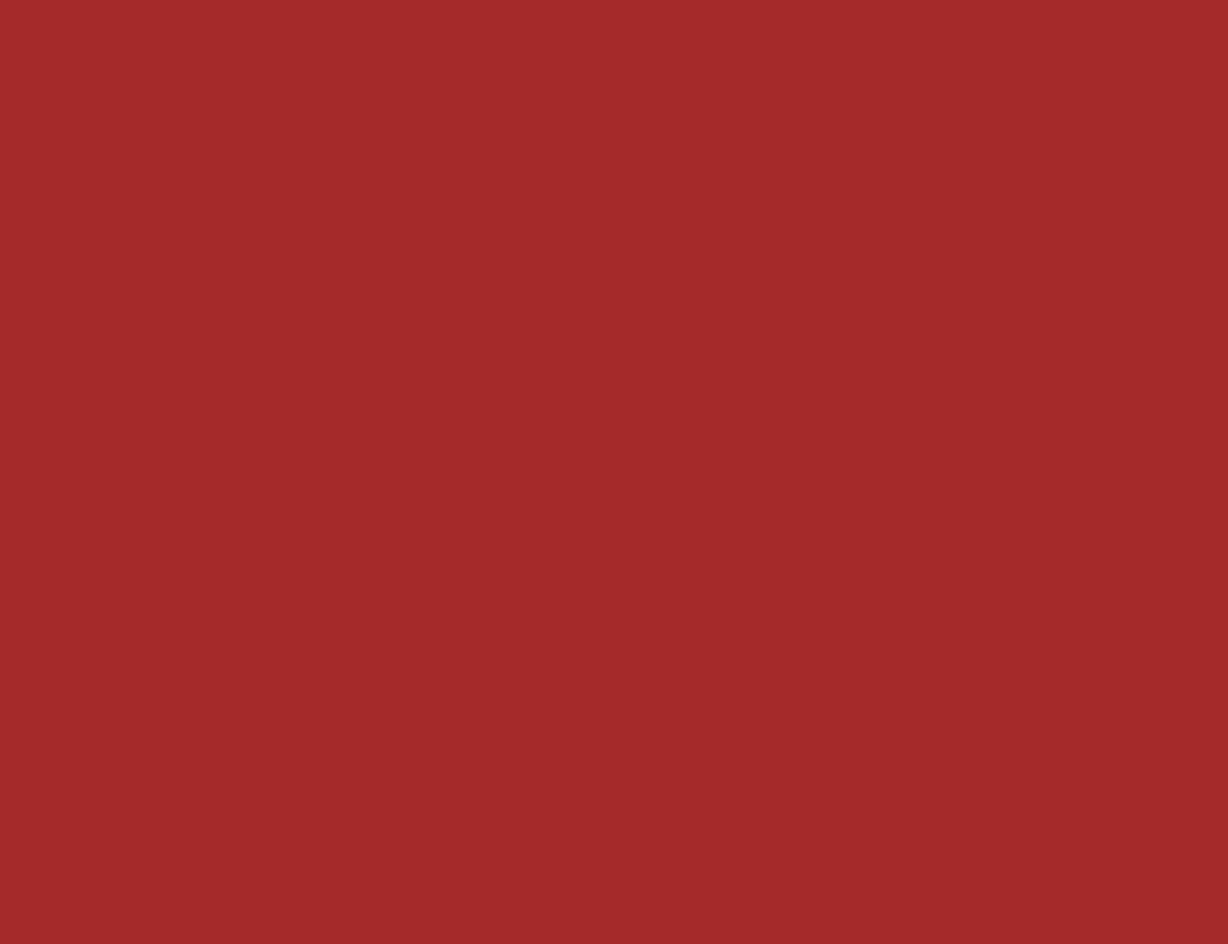
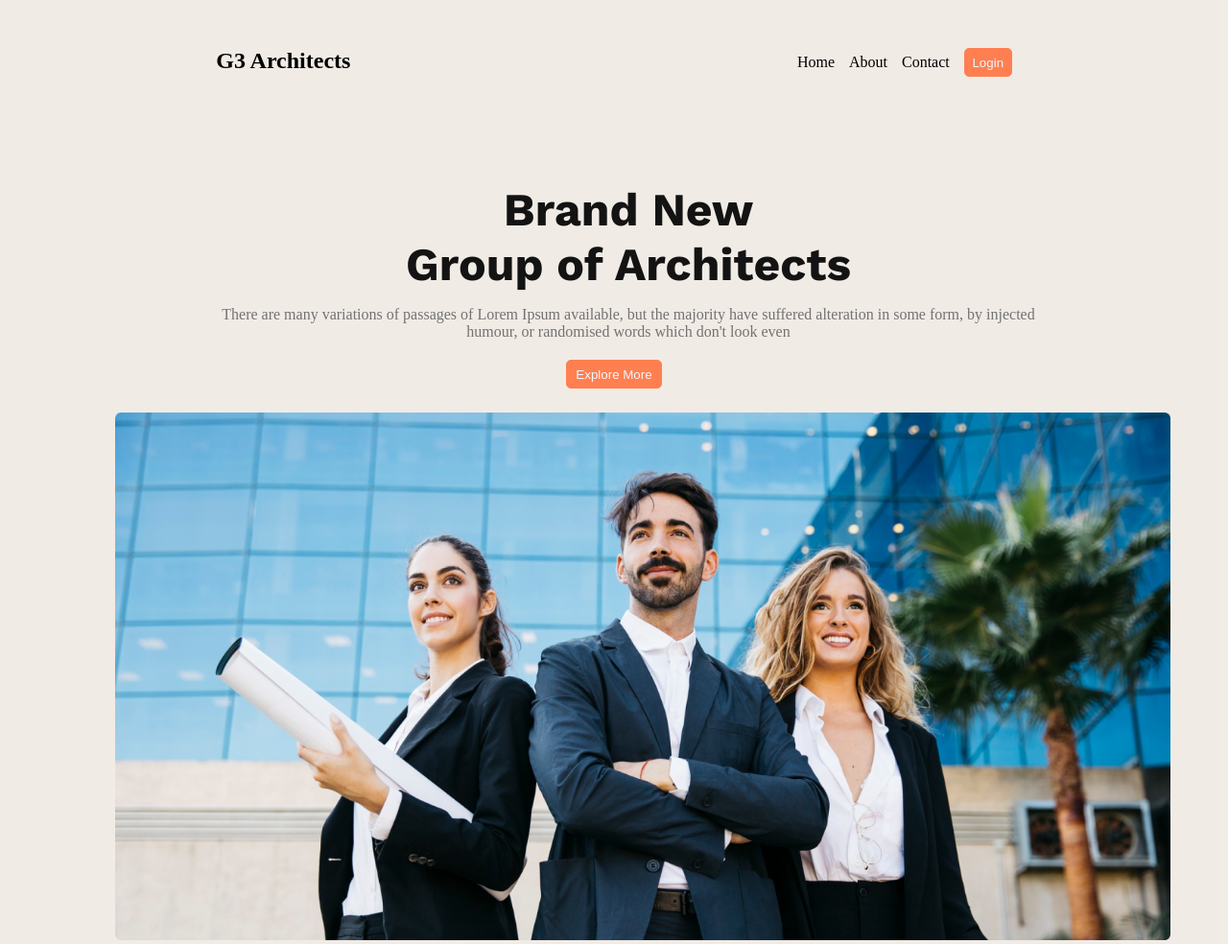
Before and after one commit to mohsin6862/Assignment-02, a plain HTML site: page index.html in a window 1280 px wide. Shown: the whole page at 96% size. Before the commit the page ends 800 px from the top, so only its background shows below. Drawn offline with nearby package versions, Linux system fonts and the light colour scheme.

Commit message:
header-section-complete

```diff
--- a/index.html
+++ b/index.html
@@ -7,6 +7,11 @@
     <meta name="viewport" content="width=device-width, initial-scale=1.0">
     <title> Assignment 02</title>
     <link rel="stylesheet" href="styles.css">
+
+    <!-- font family link -->
+    <link rel="preconnect" href="https://fonts.googleapis.com">
+<link rel="preconnect" href="https://fonts.gstatic.com" crossorigin>
+<link href="https://fonts.googleapis.com/css2?family=Open+Sans&family=Work+Sans:ital,wght@0,700;1,400&display=swap" rel="stylesheet">
 </head>
 
 <body>
@@ -17,6 +22,30 @@
     **------------------------** -->
 
     <header>
+        <div class="header-container">
+
+            <div class="nav-bar">
+                <h2>G3 Architects</h2>
+                <ul>
+                   <li>Home</li>
+                   <li>About</li>
+                   <li>Contact</li>
+                   <li><button class="login-btn">Login</button></li>
+                </ul>
+            </div>
+            <div class="header-info">
+                <h1 class="header-title">Brand New <br> Group of Architects
+
+                    </h1>
+
+                <p class="header-description">There are many variations of passages of Lorem Ipsum available, but the majority have suffered alteration in some form, by injected humour, or randomised words which don't look even</p>
+                <button class="btn1"> Explore More</button>
+            </div>
+           <div class="banner">
+            <img src="/images/banner.png" alt="">
+
+           </div>
+        </div>
 
     </header>
 
--- a/styles.css
+++ b/styles.css
@@ -3,6 +3,96 @@
     padding: 0;
 }
 
-body{
-    background-color: brown;
+/*----------------**
+ Header styles
+**----------------- */
+
+.header-container{
+    width: 100%;
+
+    background-color: rgba(116, 66, 9, 0.1);
+
 }
+.nav-bar{
+    display: flex;
+    justify-content:space-around;
+    padding-top: 50px;
+
+}
+ul  {
+    display: flex;
+    justify-content: center;
+    align-items: center;
+}
+li{
+    list-style: none;
+    padding-left: 15px;
+
+}
+.login-btn{
+    width: 50px;
+    height: 30px;
+    color: aliceblue;
+    background-color: coral;
+    border: 1px solid coral;
+    border-radius: 5px;
+}
+.login-btn:hover {
+
+    background-color:cadetblue;
+    border: 1px solid cadetblue;
+    color: black;
+}
+
+
+ /* Header info design */
+
+ .header-info{
+
+    width: 870px;
+    height: 250px;
+    margin-left: 220px;
+    margin-top: 100px;
+ }
+
+ .header-title{
+  text-align: center;
+  padding-top: 10px;
+  font-size: 48px;
+  color: #131313;
+  font-family: Work Sans;
+
+
+ }
+ .header-description{
+    text-align: center;
+    padding-top: 15px;
+    color: #727272;
+
+ }
+ .btn1{
+   position: relative;
+   left: 370px;
+   top: 20px;
+   width: 100px;
+   height: 30px;
+   color: aliceblue;
+   background-color: coral;
+   border: 1px solid coral;
+   border-radius: 5px;
+
+ }
+ .btn1:hover{
+    background-color:rgb(28, 54, 7);
+    border: 1px solid rgb(15, 58, 17);
+
+}
+
+ /* adding banner */
+ .banner>img{
+    width: 1100px;
+    height: 550px;
+    position: relative;
+    left: 120px;
+
+ }
```
